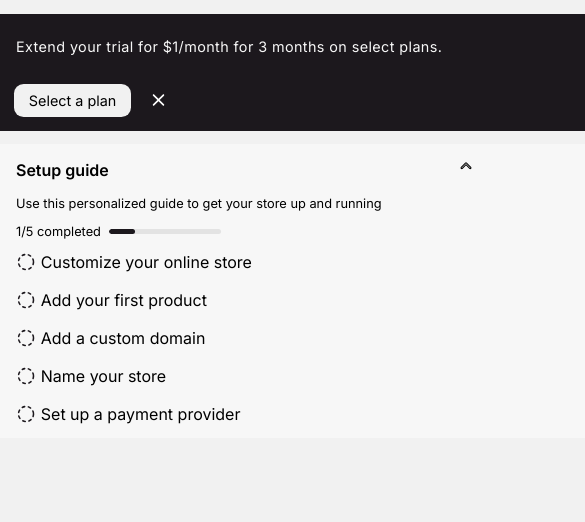
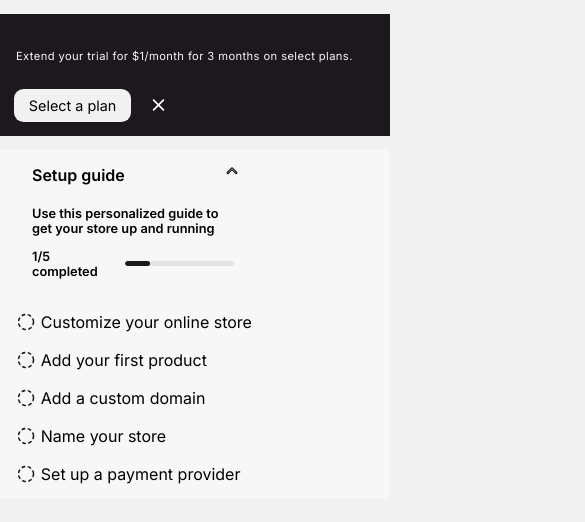
Before and after one commit to Akayusuf/hackathon, a plain HTML site: page index.html in a window 390 px wide. Shown: the part 74-596 px from the top of the page, 585 px wide, since content can reach past the window. Drawn offline with nearby package versions, Linux system fonts and the light colour scheme.

Commit message:
my-commit

```diff
--- a/app.css
+++ b/app.css
@@ -6,8 +6,9 @@ html{
     background-color:#f1f1f1;
     box-sizing: border-box;
     margin: 0;
-    max-width: 120rem;
-    width:100%;
+    width: 100%;
+    overflow: hidden;
+    /* display: block; */
     font-family: 'Inter', sans-serif;
   }
 
@@ -18,7 +19,7 @@ html{
     justify-content: space-between;
     align-items: center;
     height: 3.5rem;
-    max-width: 100%;
+    width: 100%;
   }
 
   .search-box{
@@ -309,8 +310,7 @@ html{
 }
 
 .trial{
-   max-width:60%;
-   min-width:45rem;
+    width: 60%;
     margin:0 auto;
     display: flex;
     align-items: center;
@@ -343,8 +343,7 @@ html{
 }
 
 .setupWrap{
-    max-width:60%;
-    min-width:45rem;
+    width:60%;
     margin:0 auto;
     border-radius: 1.1rem;
     background-color: #f7f7f7;
@@ -355,6 +354,7 @@ html{
 .setupGuide{
     font-weight: 600;
     margin-left: 1rem;
+    margin-bottom: 1.3rem;
 }
 
 .setupGuide0{
@@ -419,13 +419,6 @@ html{
     margin-left: 2.3rem;
 }
 
-/* .online-drop1,
-.online-drop2,
-.online-drop3,
-.online-drop4{
-    display: none;
-    background-color: #f7f7f7;
-} */
 .dropText1{
     font-size: 0.85rem;
     display: flex;
@@ -490,14 +483,19 @@ html{
     background-color: #ebebeb;
 }
 
-@media screen and (max-width: 580px) {
+@media screen and (max-width: 480px) {
     body {
       overflow: hidden;
+      /* width: 100%; */
     }
     .profile-name{
         display: none;
     }
 
+    nav{
+        overflow: hidden;
+        width:100%;
+    }
     .search-text{
         width: 15rem;
 
@@ -521,15 +519,21 @@ html{
     }
 
     .trial{
-        display: block;
-        width:20rem;
+        display: flex;
+        flex-wrap: wrap;
         font-size: 0.2rem;
         border-radius: 0;
+        width:100%;
+    }
+    .setupGuide0{
         width: 100%;
     }
 
+    .setup{
+        width: 100%;
+    }
     .trialText{
-        font-size: 0.9rem;
+        font-size: 0.7rem;
         padding-top: 1.5rem;
     }
 
@@ -543,6 +547,7 @@ html{
 
     .setupWrap{
         border-radius: 0;
+        width: 100%;
     }
 
     .closecuz,
@@ -555,6 +560,6 @@ html{
     .online2,
     .online3,
     .online4{
-     width:68%;
+     width:100%;
     }
   }
--- a/index.html
+++ b/index.html
@@ -152,7 +152,7 @@
       <div class="setupWrap">
         <div class="setup">
           <div class="setupDetails">
-            <div>
+            <div class="setupguide">
               <p class="setupGuide">Setup guide </p>
               <p class="setupGuide0">
               Use this personalized guide to get your
```
